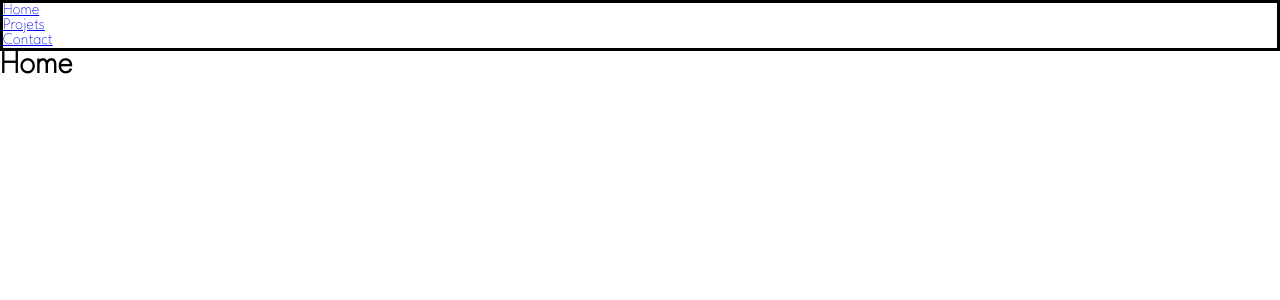
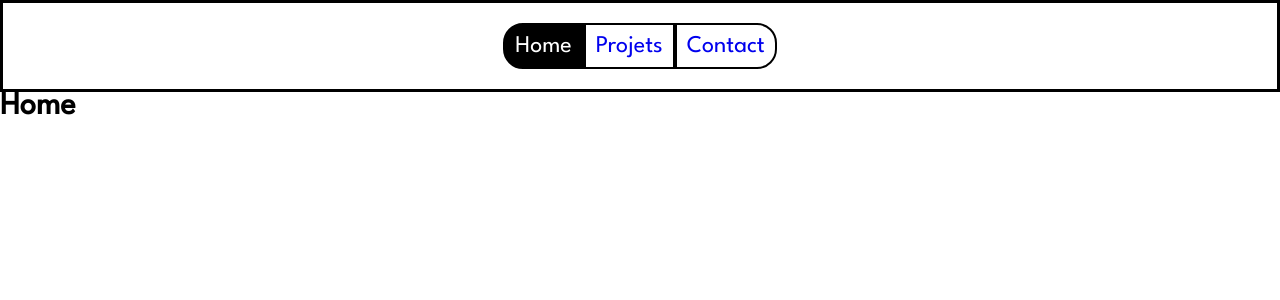
Before and after one commit to Herve-Dev/portfolio, a React (Vite) app: page / in a window 1280 px wide. Shown: the top 300 px of the page. Built offline with nearby package versions, Linux system fonts and the light colour scheme.

Commit message:
work on navlink with style and add new folder utils with mixins

```diff
--- a/src/components/Nav.jsx
+++ b/src/components/Nav.jsx
@@ -2,15 +2,18 @@ import React from "react";
 import { NavLink } from "react-router-dom";
 
 function Nav() {
+  const setActive = ({ isActive }) =>
+    isActive ? "nav-link nav-active" : "nav-link";
+
   return (
-    <ul>
-      <NavLink to="/">
+    <ul className="block-nav">
+      <NavLink to="/" className={setActive}>
         <li>Home</li>
       </NavLink>
-      <NavLink to="/projects">
+      <NavLink to="/projects" className={setActive}>
         <li>Projets</li>
       </NavLink>
-      <NavLink to="contact">
+      <NavLink to="contact" className={setActive}>
         <li>Contact</li>
       </NavLink>
     </ul>
--- a/src/styles/_settings.scss
+++ b/src/styles/_settings.scss
@@ -1,18 +1,10 @@
 @font-face {
-    font-family: "league_spartan" ;
-    src: url("../assets/fonts/LeagueSpartan-VariableFont_wght.ttf");
-    src: url("../assets/fonts/static/LeagueSpartan-Black.ttf");
-    src: url("../assets/fonts/static/LeagueSpartan-Bold.ttf");
-    src: url("../assets/fonts/static/LeagueSpartan-ExtraBold.ttf");
-    src: url("../assets/fonts/static/LeagueSpartan-Light.ttf");
-    src: url("../assets/fonts/static/LeagueSpartan-ExtraLight.ttf");
-    src: url("../assets/fonts/static/LeagueSpartan-Medium.ttf");
+    font-family: "league_spartan";
     src: url("../assets/fonts/static/LeagueSpartan-Regular.ttf");
-    src: url("../assets/fonts/static/LeagueSpartan-SemiBold.ttf");
-    src: url("../assets/fonts/static/LeagueSpartan-Thin.ttf");
 }
 
 $font-1: "league_spartan", sans-serif;
+
 
 * {
     padding: 0;
@@ -23,3 +15,7 @@ $font-1: "league_spartan", sans-serif;
 body {
     font-family: $font-1;
 }
+
+li {
+    list-style: none;
+}
--- /dev/null
+++ b/src/styles/components/_navigation.scss
@@ -0,0 +1,31 @@
+.block-nav {
+    display: flex;
+
+    .nav-link {
+        text-decoration: none;
+        font-size: x-large;
+        border: solid 2px black;
+
+        li {
+            padding: 10px;
+        }
+
+        &:hover {
+            background-color: black;
+            color: white;
+        }
+    }
+
+    .nav-link:first-child {
+        border-radius: 20px 0 0 20px;
+    }
+
+    .nav-link:last-child {
+        border-radius: 0 20px 20px 0;
+    }
+}
+
+.nav-active {
+    background-color: black;
+    color: white;
+}
--- a/src/styles/index.scss
+++ b/src/styles/index.scss
@@ -1,2 +1,4 @@
 @import "./settings";
+@import "./components/navigation";
+@import "./utils/mixins";
 @import "./layout/header";
--- a/src/styles/layout/_header.scss
+++ b/src/styles/layout/_header.scss
@@ -1,3 +1,5 @@
 header {
+    @include flex-center-row;
     border: solid 3px black;
+    padding: 20px;
 }
--- /dev/null
+++ b/src/styles/utils/_mixins.scss
@@ -0,0 +1,5 @@
+@mixin flex-center-row {
+    display: flex;
+    flex-direction: row;
+    justify-content: center;
+}
```
